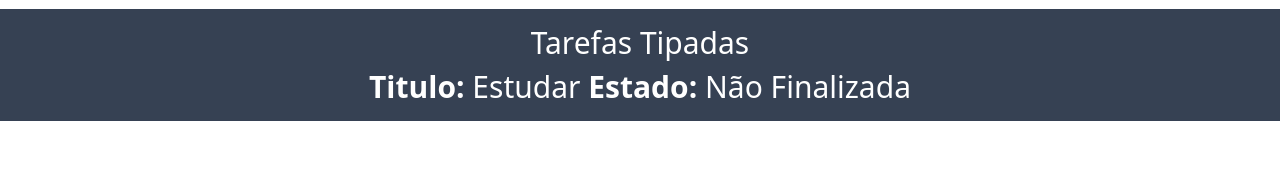
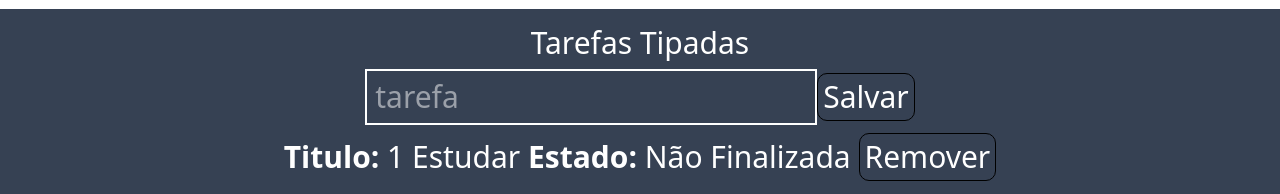
Before and after one commit to Pedr0o18/ReactTS, a React (Vite) app: page / in a window 1280 px wide. Shown: the part 735-929 px from the top of the page. Before the commit the page ends 856 px from the top, so only its background shows below. Built offline with nearby package versions, Linux system fonts and the light colour scheme.

Commit message:
fix: prevent immediate function call in removeTask and replace array mutation with immutable state update

```diff
--- a/src/components/Tasks.tsx
+++ b/src/components/Tasks.tsx
@@ -1,3 +1,6 @@
+import React, { useState } from "react"
+
+
 type Task = {
     id: number
     title: string
@@ -6,19 +9,41 @@ type Task = {
 
 const Tasks = () => {
 
-    const tasks: Task[] = [
-        {id: 1, title: "Estudar", done: false}
-    ]
+    const [tasks, setTasks] = useState<Task[]>([
+        { id: 1, title: "Estudar", done: false }
+    ])
+
+    const [task, setTask] = useState<string>("")
+
+    const handleChange = (event: React.ChangeEvent<HTMLInputElement>) => {
+        setTask(event.target.value)
+    }
+
+    const addTask = (event: React.MouseEvent<HTMLButtonElement>) => {
+        event.preventDefault()
+        const newTask: Task = {id: tasks.length + 1, title: task, done: false }
+        setTasks([...tasks, newTask])
+        console.log(tasks)
+        setTask("")
+    }
+
+    const removeTask = (id: number) => {
+        setTasks((prev) => prev.filter((task) => task.id !== id))
+    }
 
   return (
     <div className="flex flex-col justify-center items-center text-3xl bg-gray-700 text-white p-4 gap-2" >
         <h1>Tarefas Tipadas</h1>
-        <ul>
-            {
-                tasks.map((task) => (
-                    <li key={task.id} ><strong>Titulo:</strong> {task.title} <strong>Estado:</strong> {task.done ? "Feita" : "Não Finalizada" }</li>
-                ))
-            }
+        <div>
+            <input type="text" placeholder="tarefa" onChange={handleChange} value={task} className="border-2 p-2" />
+            <button onClick={addTask} className="button" >Salvar</button>
+        </div>
+            <ul>
+        {
+            tasks.map((task) => (
+                <li key={task.id} ><strong>Titulo:</strong> {task.id} {task.title} <strong>Estado:</strong> {task.done ? "Feita" : "Não Finalizada" } <button onClick={() => removeTask(task.id)} className="button" >Remover</button></li>
+            ))
+        }
         </ul>
     </div>
   )
```
Also changed, not shown: src/App.css (line endings or trailing spaces).
